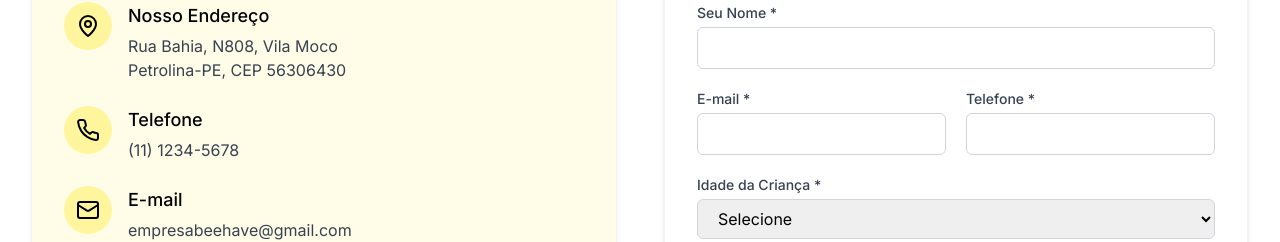
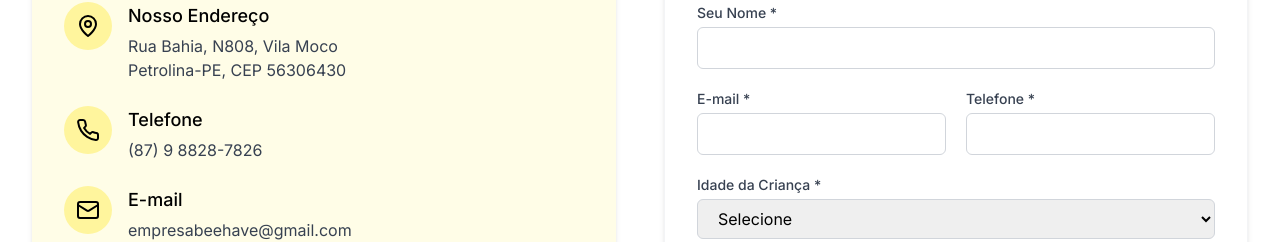
Before and after one commit to MichaelFelixPE/beehave-, a React (Vite) app: page / in a window 1280 px wide. Shown: the part 5620-5862 px from the top of the page. Built offline with nearby package versions, Linux system fonts and the light colour scheme.

Commit message:
Updated Contact.tsx

```diff
--- a/src/components/sections/Contact.tsx
+++ b/src/components/sections/Contact.tsx
@@ -75,7 +75,7 @@ const Contact: React.FC = () => {
                   <h4 className="text-lg font-medium text-black">Telefone</h4>
                   <p className="text-gray-700 mt-1">
                     <a href="tel:+55111234567" className="hover:text-yellow-600 transition-colors">
-                      (11) 1234-5678
+                      (87) 9 8828-7826
                     </a>
                   </p>
                 </div>
```
